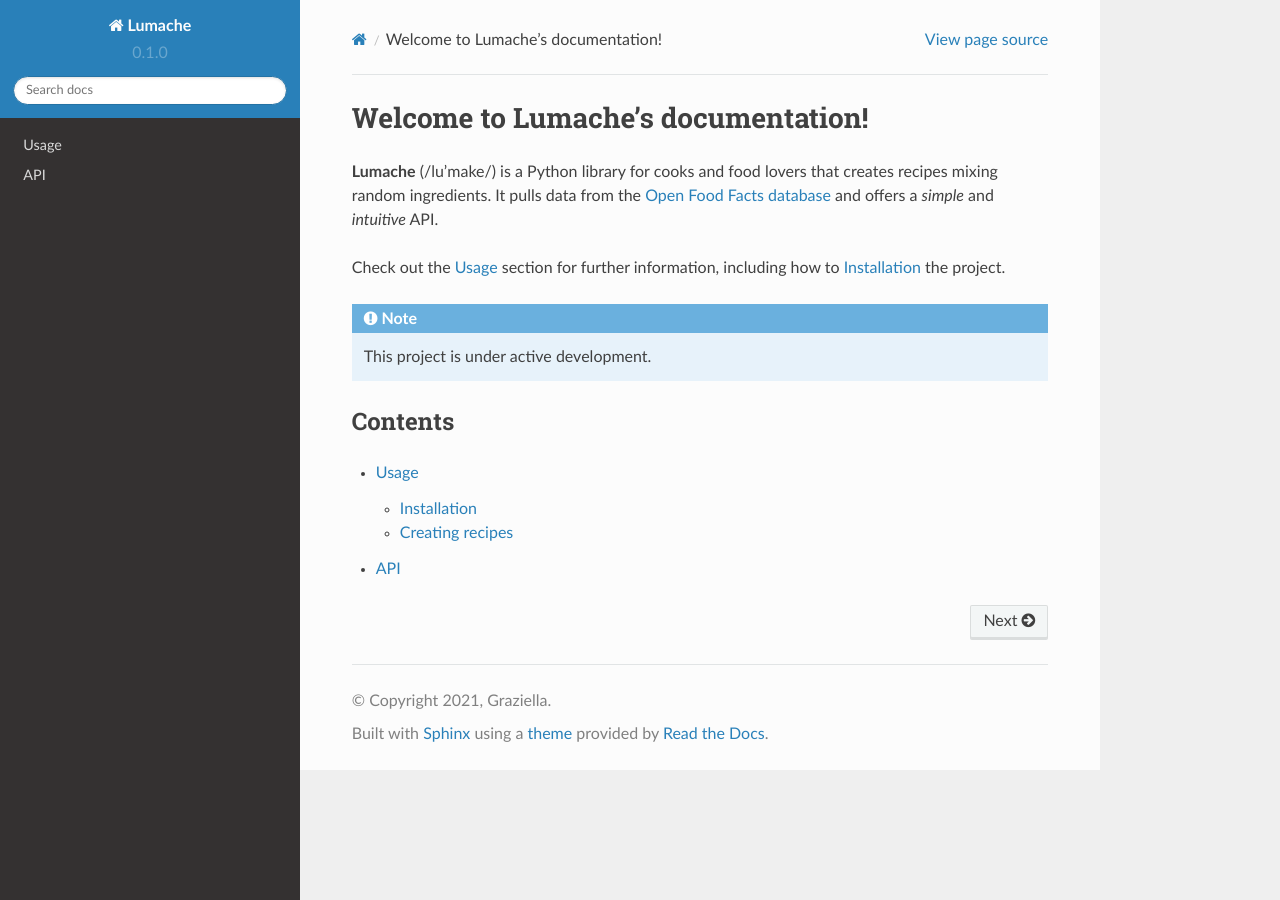
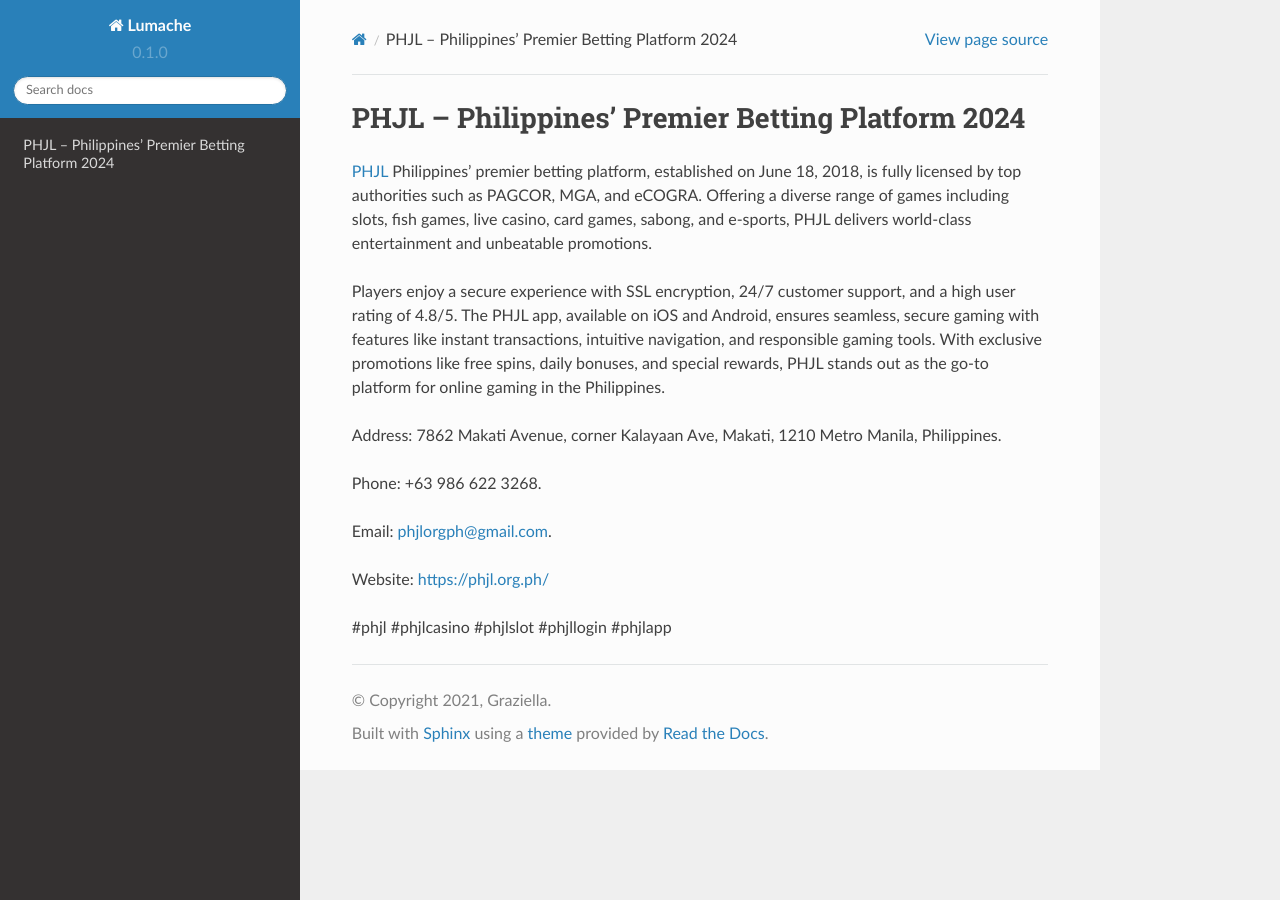
Before and after one commit to JonsCalicut123/phjlorgph, a Sphinx documentation site: the page built from docs/source/index.rst, in a window 1280 px wide. Built offline with Sphinx 7.4.7 and the Read the Docs theme 2.0.0, drawn with Linux system fonts in a browser that asks for light colours.

Commit message:
Update index.rst

```diff
--- a/docs/source/index.rst
+++ b/docs/source/index.rst
@@ -1,22 +1,16 @@
-Welcome to Lumache's documentation!
+PHJL – Philippines’ Premier Betting Platform 2024
 ===================================
 
-**Lumache** (/lu'make/) is a Python library for cooks and food lovers
-that creates recipes mixing random ingredients.
-It pulls data from the `Open Food Facts database <https://world.openfoodfacts.org/>`_
-and offers a *simple* and *intuitive* API.
+`PHJL <https://phjl.org.ph/>`_ Philippines’ premier betting platform, established on June 18, 2018, is fully licensed by top authorities such as PAGCOR, MGA, and eCOGRA. Offering a diverse range of games including slots, fish games, live casino, card games, sabong, and e-sports, PHJL delivers world-class entertainment and unbeatable promotions.
 
-Check out the :doc:`usage` section for further information, including
-how to :ref:`installation` the project.
+Players enjoy a secure experience with SSL encryption, 24/7 customer support, and a high user rating of 4.8/5. The PHJL app, available on iOS and Android, ensures seamless, secure gaming with features like instant transactions, intuitive navigation, and responsible gaming tools. With exclusive promotions like free spins, daily bonuses, and special rewards, PHJL stands out as the go-to platform for online gaming in the Philippines.
 
-.. note::
+Address: 7862 Makati Avenue, corner Kalayaan Ave, Makati, 1210 Metro Manila, Philippines.
 
-   This project is under active development.
+Phone: +63 986 622 3268.
 
-Contents
---------
+Email: phjlorgph@gmail.com.
 
-.. toctree::
+Website: https://phjl.org.ph/
 
-   usage
-   api
+#phjl #phjlcasino #phjlslot #phjllogin #phjlapp
```
